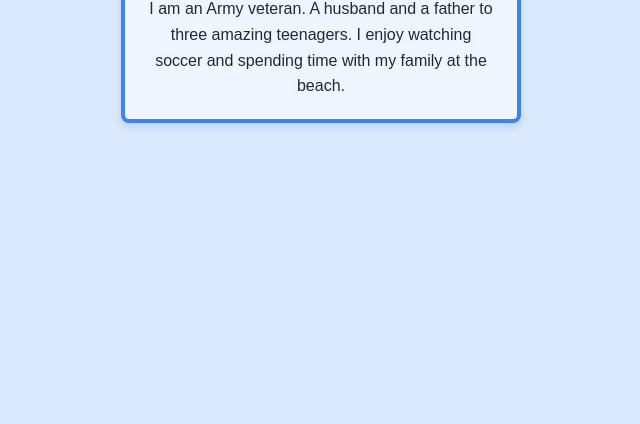
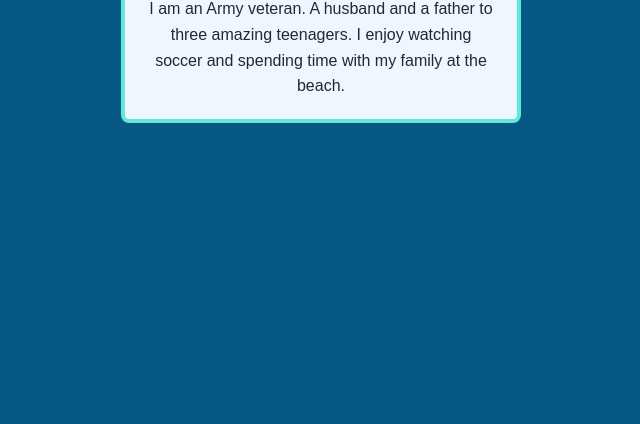
Before and after one commit to cbaker8318/Course-Portfolio, a plain HTML site: page Week-03-exercise-01/index.html in a window 1280 px wide. Shown: the part 376-800 px from the top of the page, without its empty margins (319-959 px from the left). Drawn offline with Linux system fonts and the light colour scheme.

Commit message:
update box style

```diff
--- a/Week-03-exercise-01/style.css
+++ b/Week-03-exercise-01/style.css
@@ -4,7 +4,7 @@
 
 body {
     font-family: Arial, sans-serif;
-    background-color: #dbeafe;
+    background-color: #075985;
     margin: 0;
     padding: 16px;
     display: flex;
@@ -16,7 +16,7 @@ body {
 .card {
     background-color: #eff6ff;
     padding: 20px;
-    border: 4px solid #3b82f6;
+    border: 4px solid #5eead4;
     border-radius: 8px;
     box-shadow: 0 4px 8px rgba(30, 64, 175, 0.15);
     max-width: 400px;
```
